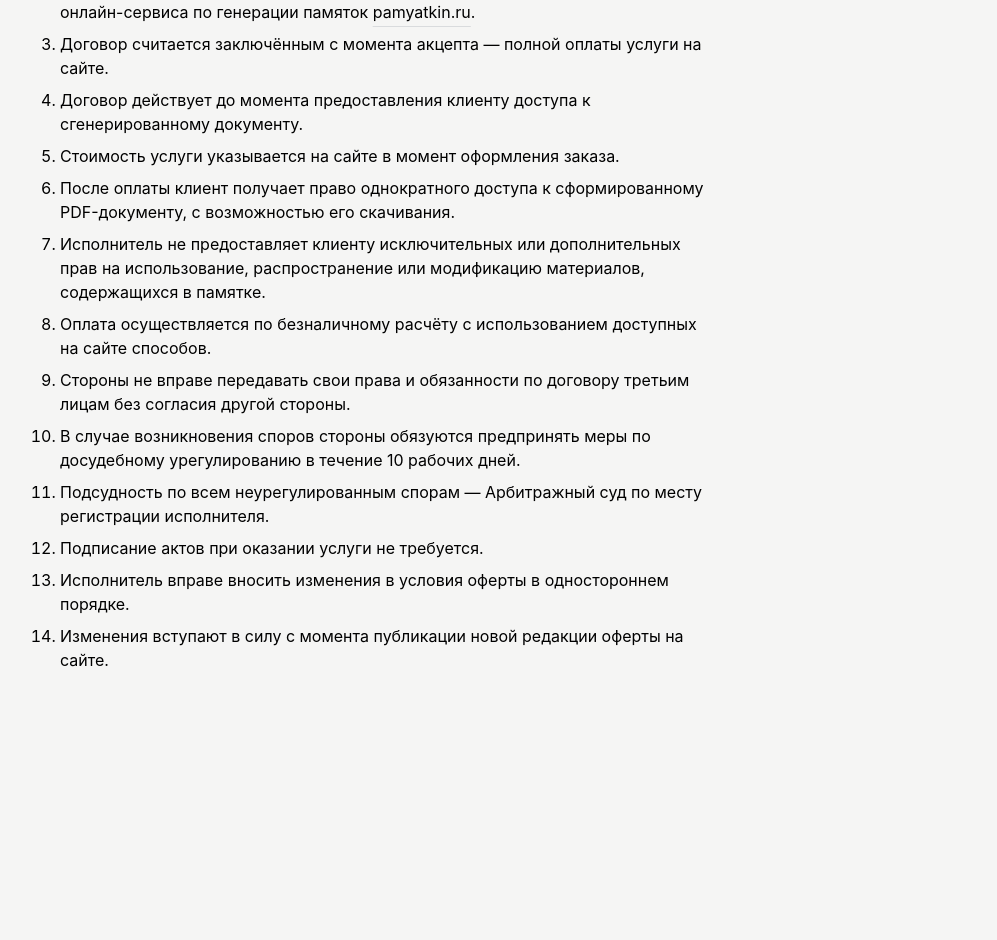
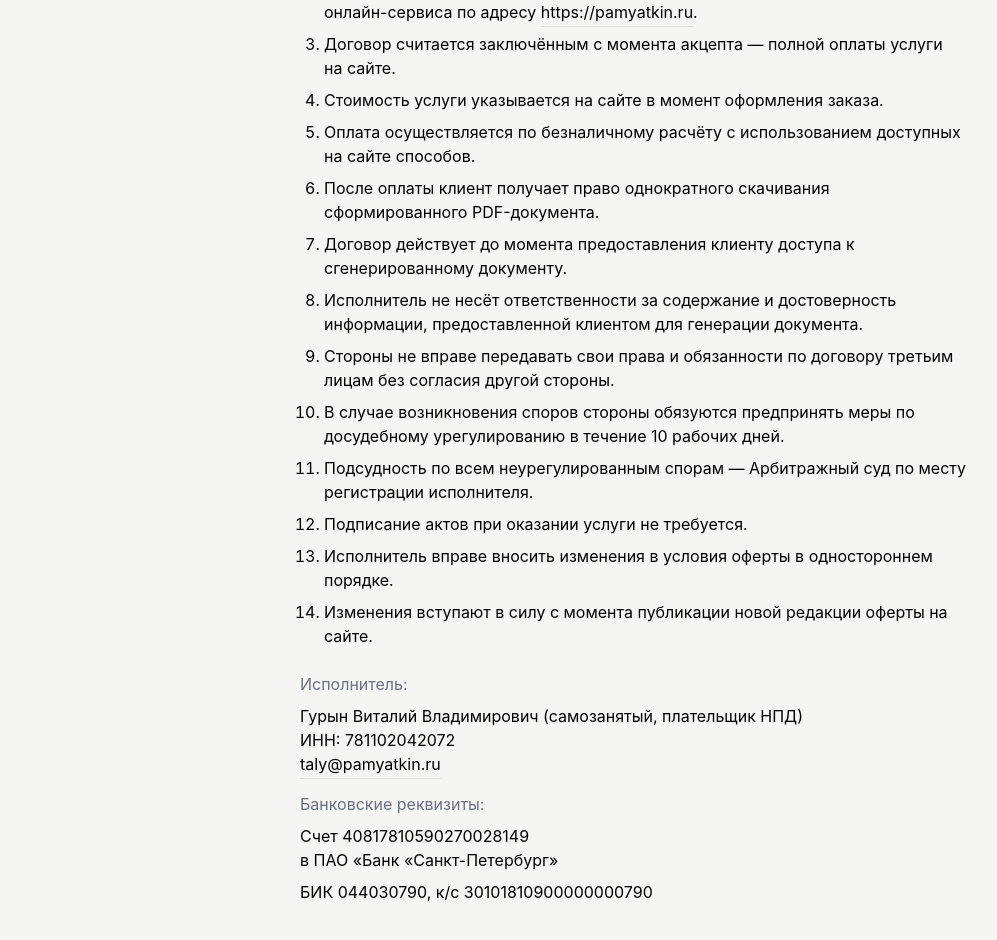
Before and after one commit to talyguryn/pamyatkin, a Next.js app: page /oferta in a window 1280 px wide. Shown: the part 184-1124 px from the top of the page, without its empty margins (4-1001 px from the left). Before the commit the page ends 944 px from the top, so only its background shows below. Built offline with nearby package versions, Linux system fonts and the light colour scheme.

Commit message:
update oferta and email

```diff
--- a/src/app/oferta/page.tsx
+++ b/src/app/oferta/page.tsx
@@ -2,38 +2,38 @@ import './style.module.css';
 
 export default function SuccessPage() {
   return (
-    <main className="flex flex-col min-h-[60vh] mx-10 my-20 max-w-2xl">
+    <main className="flex flex-col min-h-[60vh] my-20 max-w-2xl mx-auto">
       <h1 className="mb-4 text-2xl font-bold">Публичная оферта</h1>
+
       <ol className={`list-decimal pl-6`}>
         <li>Оферта адресована клиентам — физическим и юридическим лицам.</li>
         <li>
-          Предмет оферты — получение сгенерированного PDF-документа последством
-          онлайн-сервиса по генерации памяток{' '}
-          <a href="https://pamyatkin.ru">pamyatkin.ru</a>.
+          Предмет оферты — получение сгенерированного PDF-документа с помощью
+          онлайн-сервиса по адресу{' '}
+          <a href="https://pamyatkin.ru">https://pamyatkin.ru</a>.
         </li>
         <li>
-          Договор считается заключённым с момента акцепта — полной оплаты услуги
-          на сайте.
+          Договор считается заключённым с момента акцепта — полной оплаты услуги
+          на сайте.
+        </li>
+        <li>
+          Стоимость услуги указывается на сайте в момент оформления заказа.
+        </li>
+        <li>
+          Оплата осуществляется по безналичному расчёту с использованием
+          доступных на сайте способов.
+        </li>
+        <li>
+          После оплаты клиент получает право однократного скачивания
+          сформированного PDF-документа.
         </li>
         <li>
           Договор действует до момента предоставления клиенту доступа к
           сгенерированному документу.
         </li>
         <li>
-          Стоимость услуги указывается на сайте в момент оформления заказа.
-        </li>
-        <li>
-          После оплаты клиент получает право однократного доступа к
-          сформированному PDF-документу, с возможностью его скачивания.
-        </li>
-        <li>
-          Исполнитель не предоставляет клиенту исключительных или дополнительных
-          прав на использование, распространение или модификацию материалов,
-          содержащихся в памятке.
-        </li>
-        <li>
-          Оплата осуществляется по безналичному расчёту с использованием
-          доступных на сайте способов.
+          Исполнитель не несёт ответственности за содержание и достоверность
+          информации, предоставленной клиентом для генерации документа.
         </li>
         <li>
           Стороны не вправе передавать свои права и обязанности по договору
@@ -57,6 +57,23 @@ export default function SuccessPage() {
           на сайте.
         </li>
       </ol>
+      <div className="mt-4 flex flex-col gap-2">
+        <p className="text-gray-500">Исполнитель:</p>
+        <p>
+          Гурын Виталий Владимирович (самозанятый, плательщик НПД)
+          <br />
+          ИНН: 781102042072
+          <br />
+          <a href="mailto:taly@pamyatkin.ru">taly@pamyatkin.ru</a>
+        </p>
+        <p className="text-gray-500 mt-2">Банковские реквизиты:</p>
+        <p>
+          Счет 40817810590270028149
+          <br />
+          в ПАО «Банк «Санкт-Петербург»
+        </p>
+        <p>БИК 044030790, к/с 30101810900000000790</p>
+      </div>
     </main>
   );
 }
--- a/src/app/page.tsx
+++ b/src/app/page.tsx
@@ -141,10 +141,10 @@ export default function Home() {
             <div className="text-[#3e6688] text-xs mt-12">
               Вопросы и пожелания:{' '}
               <a
-                href="mailto:info@pamyatkin.ru"
+                href="mailto:support@pamyatkin.ru"
                 className="text-[#3e6688] underline"
               >
-                info@pamyatkin.ru
+                support@pamyatkin.ru
               </a>
               .
             </div>
```
